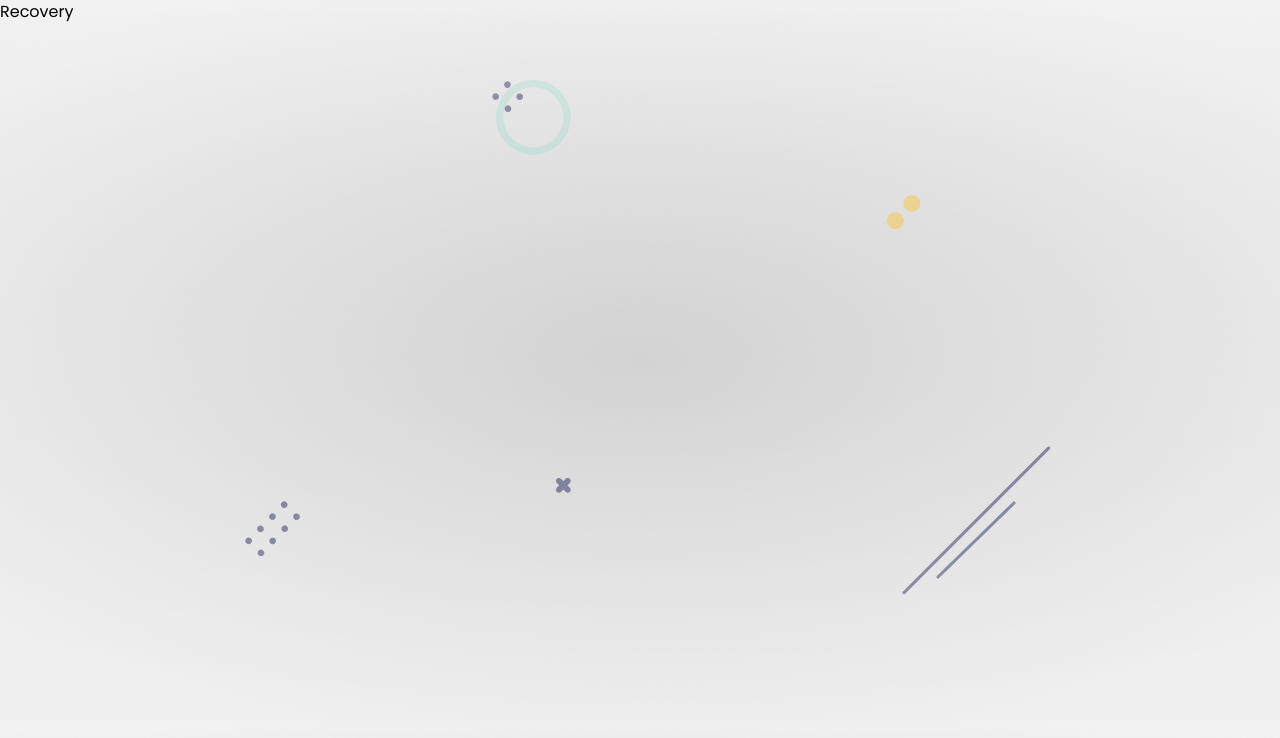
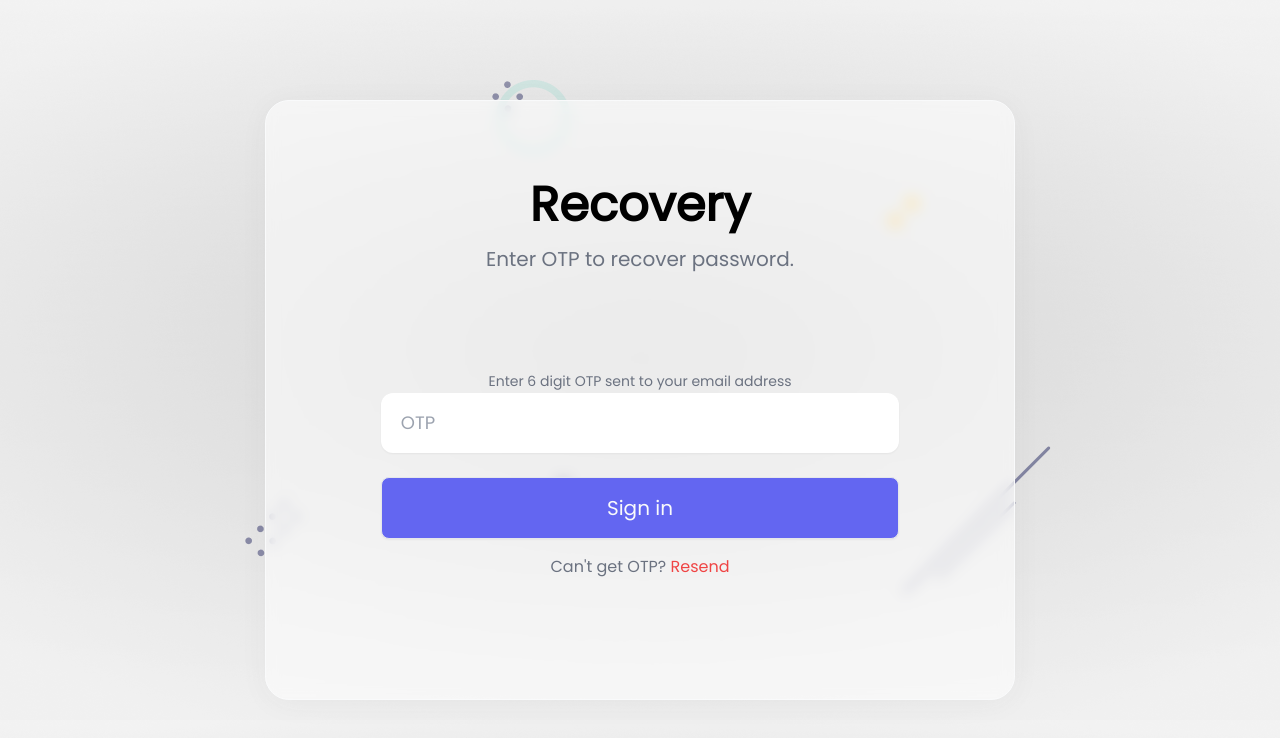
Before and after one commit to tareque-bin-habib/mern-login-app-client, a React (Create React App) app: page /recovery in a window 1280 px wide. Shown: the top 738 px of the page. Built offline with nearby package versions, Linux system fonts and the light colour scheme.

Commit message:
reset form complete

```diff
--- a/src/components/Recovery.js
+++ b/src/components/Recovery.js
@@ -1,9 +1,33 @@
 import React from 'react';
+import styles from '../styles/UserName.module.css'
+import { Toaster } from 'react-hot-toast';
 
 const Recovery = () => {
+
     return (
-        <div>
-            <h1>Recovery</h1>
+        <div className='container mx-auto'>
+            <Toaster position='top-center' reverseOrder={false}></Toaster>
+            <div className='flex justify-center items-center h-screen'>
+                <div className={styles.glass}>
+                    <div className='title flex flex-col items-center'>
+                        <h4 className='text-5xl font-bold'>Recovery</h4>
+                        <span className='py-4 text-xl w-2/3 text-center text-gray-500'>Enter OTP to recover password.</span>
+                    </div>
+                    <form className='pt-20'>
+                        <div className='textbox flex flex-col items-center gap-6'>
+                            <div className='input text-center'>
+                                <span className='py-4 text-sm text-left text-gray-500'>Enter 6 digit OTP sent to your email address</span>
+                                <input className={styles.textbox} type="password" placeholder='OTP' />
+                            </div>
+
+                            <button className={styles.btn} type='submit'>Sign in</button>
+                        </div>
+                        <div className='text-center py-4'>
+                            <span className='text-gray-500'>Can't get OTP? <button className='text-red-500'>Resend</button> </span>
+                        </div>
+                    </form>
+                </div>
+            </div>
         </div>
     );
 };
--- a/src/components/Reset.js
+++ b/src/components/Reset.js
@@ -1,9 +1,48 @@
 import React from 'react';
+import { Link } from 'react-router-dom';
+import avatar from '../assets/profile.png'
+import styles from '../styles/UserName.module.css'
+import { Toaster } from 'react-hot-toast';
+import { useFormik } from 'formik';
+import { resetPasswordValidation } from '../helper/Validate'
 
 const Reset = () => {
+
+    const formik = useFormik({
+        initialValues: {
+            password: '',
+            confirm_password: ''
+        },
+        validate: resetPasswordValidation,
+        validateOnBlur: false,
+        validateOnChange: false,
+
+        onSubmit: async values => {
+            console.log(values)
+        }
+
+    });
+
+
     return (
-        <div>
-            <h1>Reset</h1>
+        <div className='container mx-auto'>
+            <Toaster position='top-center' reverseOrder={false}></Toaster>
+            <div className='flex justify-center items-center h-screen'>
+                <div className={styles.glass} style={{ width: '50%' }}>
+                    <div className='title flex flex-col items-center'>
+                        <h4 className='text-5xl font-bold'>Reset</h4>
+                        <span className='py-4 text-xl w-2/3 text-center text-gray-500'>Enter new password</span>
+                    </div>
+                    <form onSubmit={formik.handleSubmit} className='py-20'>
+                        <div className='textbox flex flex-col items-center gap-6'>
+                            <input {...formik.getFieldProps('password')} className={styles.textbox} type="password" placeholder='New password' />
+                            <input {...formik.getFieldProps('confirm_password')} className={styles.textbox} type="password" placeholder='Confirm password' />
+                            <button className={styles.btn} type='submit'>Sign in</button>
+                        </div>
+
+                    </form>
+                </div>
+            </div>
         </div>
     );
 };
--- a/src/helper/Validate.js
+++ b/src/helper/Validate.js
@@ -21,8 +21,6 @@ function userNameVerify(error = {}, values) {
 
     return error
 }
-
-
 
 
 
@@ -56,3 +54,16 @@ function passwordVerify(errors = {}, values) {
 
     return errors
 }
+
+
+/** Validate Reset Password */
+
+export async function resetPasswordValidation(values) {
+    const errors = passwordVerify({}, values)
+
+    if (values.password !== values.confirm_password) {
+        errors.exist = toast.error('password not matched')
+    }
+
+    return errors
+}
```
